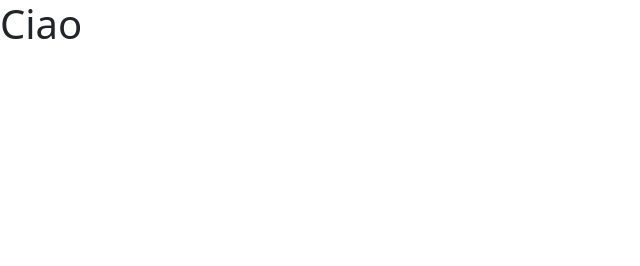
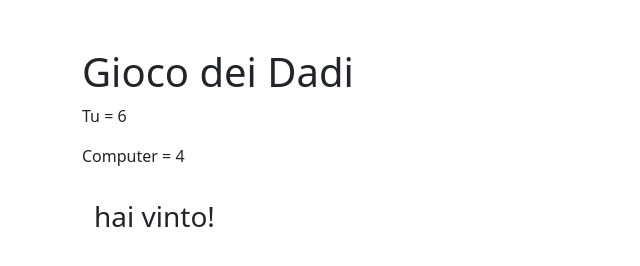
Before and after one commit to LucaFabbozzo/js-mail-dadi, a plain HTML site: page _dadi/index.html in a window 1280 px wide. Shown: the whole page, without its empty margins (0-640 px from the left). Drawn offline with nearby package versions, Linux system fonts and the light colour scheme.

Commit message:
[add] output dice section

```diff
--- a/_dadi/index.html
+++ b/_dadi/index.html
@@ -9,7 +9,14 @@
   <title>Dadi</title>
 </head>
 <body>
-  <h1>Ciao</h1>
+  <div class="container pt-5">
+    <h1>Gioco dei Dadi</h1>
+    <p>Tu = <span class="giocatore"></span></p>
+    <p>Computer = <span class="computer"></span></p>
+    <div class="container py-3">
+      <h3 id="output"></h3>
+    </div>
+  </div>
 
   <script src="./js/script.js"></script>
 </body>
--- a/_dadi/js/script.js
+++ b/_dadi/js/script.js
@@ -2,20 +2,26 @@
 // Generare un numero random da 1 a 6, sia per il giocatore sia per il computer.
 // Stabilire il vincitore, in base a chi fa il punteggio più alto.
 
+const output = document.getElementById('output');
+const risultatoGiocatore = document.querySelector('.giocatore');
+const risultatoComputer = document.querySelector('.computer');
 
 // Generare un numero random da 1 a 6, sia per il giocatore sia per il computer.
 
 const giocatore = Math.floor(Math.random() * 6) + 1;
 const computer = Math.floor(Math.random() * 6) + 1;
 
+risultatoGiocatore.innerText = giocatore;
+risultatoComputer.innerText = computer;
+
 // Stabilire il vincitore, in base a chi fa il punteggio più alto.
 
 if(giocatore > computer) {
-  console.log('hai vinto tu');
+  output.innerText = 'hai vinto!'
 } else if(giocatore === computer) {
-  console.log('parità');
+  output.innerText = 'Pareggio'
 } else {
-  console.log('mi spiace non hai vinto');
+  output.innerText = 'Hai perso:('
 }
 
 console.log(giocatore);
--- a/_mail/js/script.js
+++ b/_mail/js/script.js
@@ -25,7 +25,7 @@ let isAccountRegistrato = false;
 //  messaggio
 
  if(isAccountRegistrato) {
-   output.innerText = 'Ciao bentornato!';
+   output.innerText = 'Ciao bentornato! Iniziamo?';
  } else {
    output.innerText = 'La tua mail non ci risulta, devi prima iscriverti a questo account.';
  }
```
